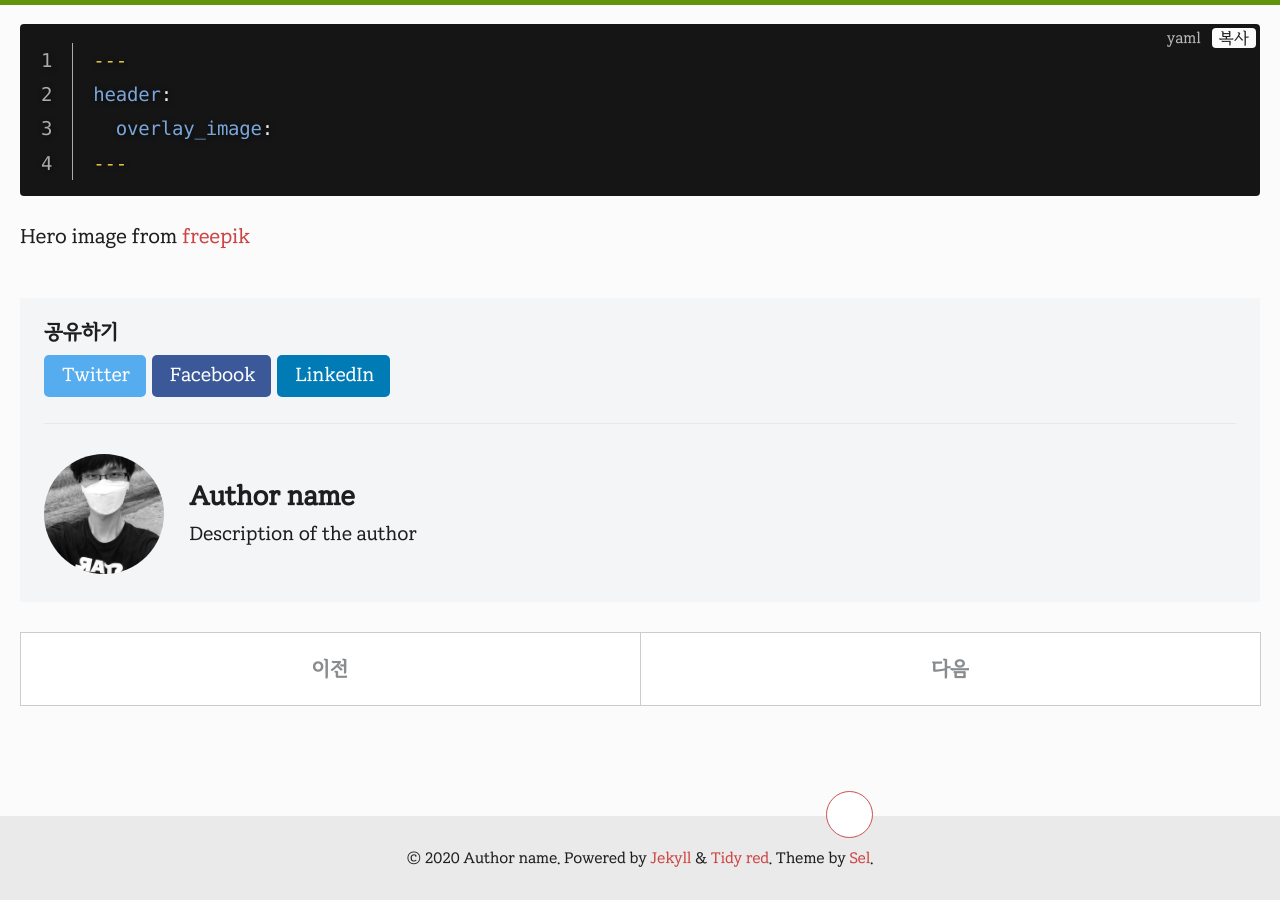
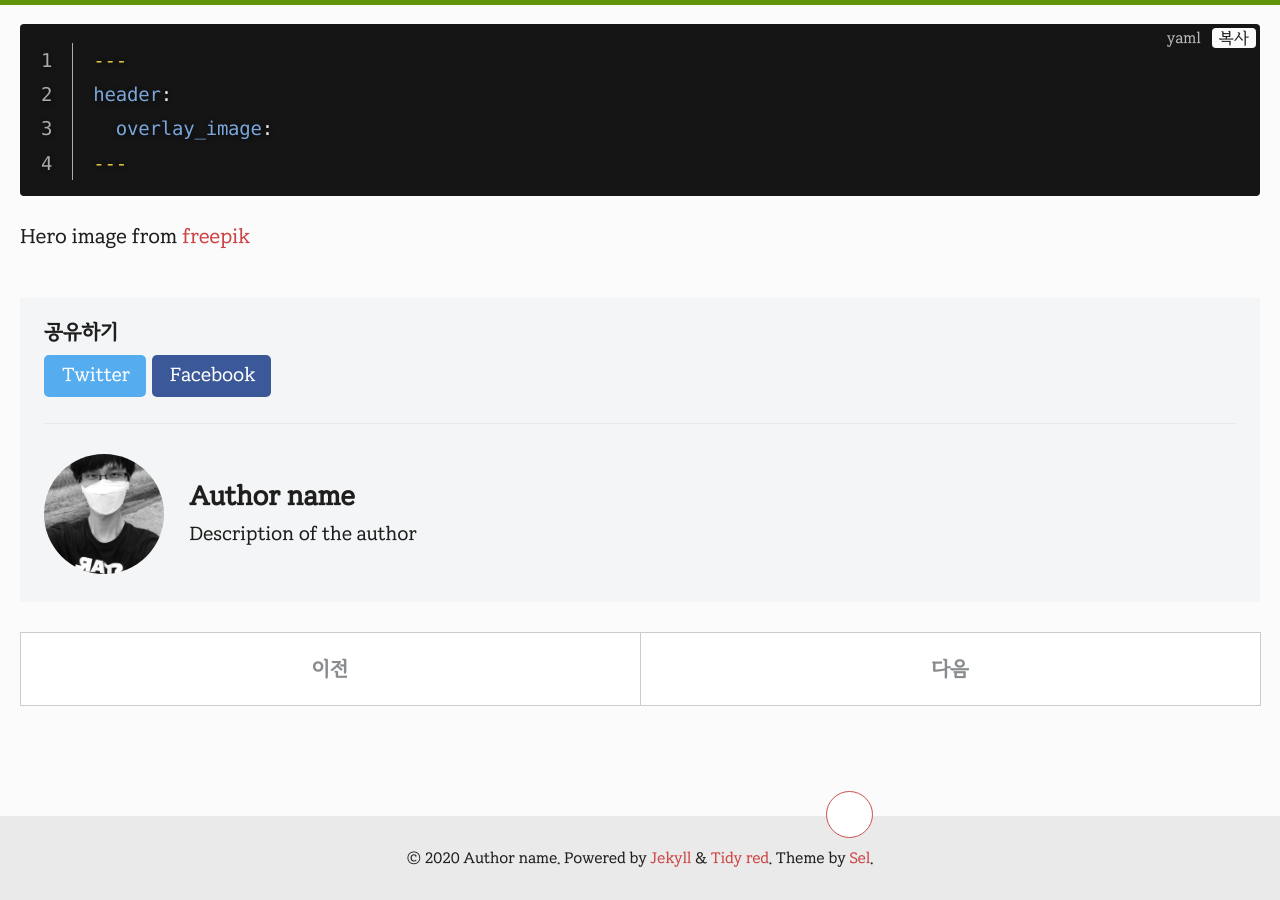
Before and after one commit to selosele/jekyll-theme-tidyred, a Jekyll site: the page built from _posts/2020-06-24-example-post06.md, in a window 1280 px wide and 900 px high, scrolled down 644 px. Built offline with Jekyll 4.4.1, drawn with Linux system fonts in a browser that asks for light colours; a style sheet for code colours, icons or effects is not loaded.

Commit message:
Linkdin 링크 삭제

```diff
--- a/_includes/social-share.html
+++ b/_includes/social-share.html
@@ -23,8 +23,8 @@
     Facebook
   </a>
 
-  <a href="https://www.linkedin.com/shareArticle?mini=true&url={{ page.url | absolute_url | url_encode }}" aria-label="LinkedIn {{ site.data.ui-text[site.locale].share_on_label }}" class="{{ commonClass }}linkedin" {{ commonAttribute }}>
+  <!-- <a href="https://www.linkedin.com/shareArticle?mini=true&url={{ page.url | absolute_url | url_encode }}" aria-label="LinkedIn {{ site.data.ui-text[site.locale].share_on_label }}" class="{{ commonClass }}linkedin" {{ commonAttribute }}>
     <i aria-hidden="true" class="xi-linkedin-square"></i>
     LinkedIn
-  </a>
+  </a> -->
 </section>
```
